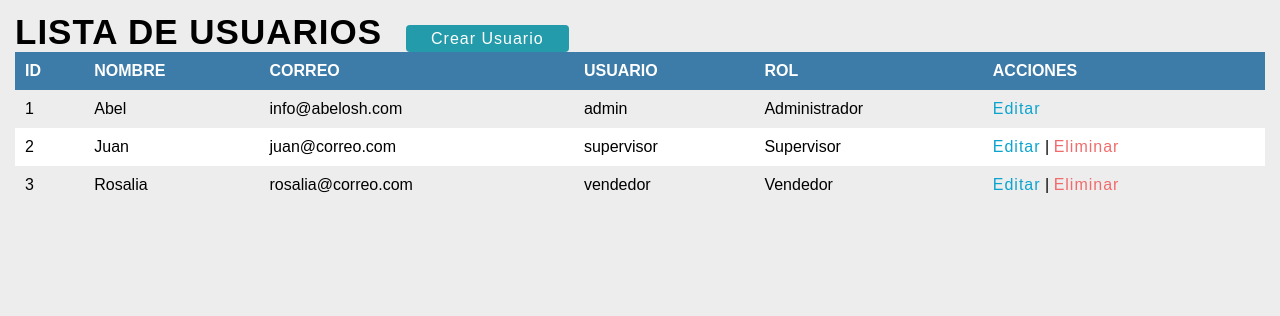
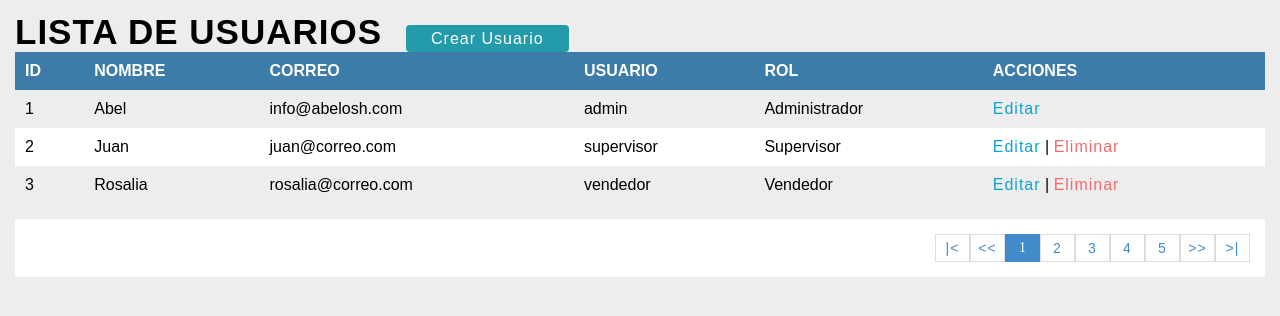
Before and after one commit to pcnay/facturas-2, a PHP site: page /sistema/lista_usuario.php in a window 1280 px wide. Shown: the part 78-394 px from the top of the page. Run offline with PHP 8.4, Linux system fonts and the light colour scheme; a user stored in the database is signed in; data comes from the database, SQL or seed files in the repository.

Commit message:
Se inicia con el paginador en la pantalla de Usuarios

```diff
--- a/sistema/css/style.css
+++ b/sistema/css/style.css
@@ -341,3 +341,43 @@ table td
 	padding:20px 50px;
 	border:0;
 }
+
+/* Estilos al Paginador */
+.paginador ul
+{
+	padding:15px;
+	list-style:none;
+	background:#fff;
+	margin-top:15px;
+	display: -webkit-flex;
+	display: -moz-flex;
+	display: -ms-flex;
+	display: -o-flex;
+	display: flex;
+	justify-content:flex-end; /* Justificando el paginador a la derecha */
+}
+
+/* Crea los recuadros en cada uno de los numeros del paginador. */
+.paginador a, .pageSelected
+{
+	color:#428bca;
+	border:1px solid #ddd;
+	padding:5px;
+	display:inline-block;
+	font-size:14px;
+	text-align:center;
+	width:35px;
+}
+
+.paginador a:hover
+{
+	background:#ddd;
+}
+
+/* Recuadro Azul en la opcion seleccionada. */
+.pageSelected
+{
+	color:#FFF;
+	background:#428bca;
+	border:1px solid #428bca;
+}
--- a/sistema/lista_usuario.php
+++ b/sistema/lista_usuario.php
@@ -27,7 +27,28 @@
       </tr>
 
       <?php
-        $query = mysqli_query($conection,"SELECT u.idusuario,u.nombre,u.correo,u.usuario,r.rol FROM usuario u INNER JOIN rol r ON u.rol = r.idrol WHERE u.estatus=1");
+
+        // Seccion del paginador
+        $sql_registe = mysqli_query ($conection,"SELECT COUNT(*) AS total_registro FROM usuario WHERE estatus=1");
+        $result_register = mysqli_fetch_array($sql_registe);
+        $total_registro = $result_register['total_registro'];
+        $por_pagina = 5;
+
+        // Este valor es que se pasara por la URL, cuando se oprime un número del paginador.
+        if (empty ($_GET['pagina']))
+        {
+          $pagina = 1;
+        }
+        else
+        {
+          $pagina = $_GET['pagina'];
+        }
+        $desde = ($pagina-1)*$por_pagina;
+        $total_paginas = ceil($total_registro/$por_pagina);
+
+        $query = mysqli_query($conection,"SELECT u.idusuario,u.nombre,u.correo,u.usuario,r.rol FROM usuario u INNER JOIN rol r ON u.rol = r.idrol WHERE u.estatus = 1 ORDER BY u.nombre ASC LIMIT $desde,$por_pagina");
+
+
         $result = mysqli_num_rows($query);
         if ($result >0)
         {
@@ -59,6 +80,21 @@
 
     </table>
 
+    <!-- Es la sección de Páginador. -->
+    <div class="paginador">
+      <ul>
+        <li><a href="#">|<</a></li>
+        <li><a href="#"><<</a></li>
+        <li class="pageSelected" >1</a></li>
+        <li><a href="#">2</a></li>
+        <li><a href="#">3</a></li>
+        <li><a href="#">4</a></li>
+        <li><a href="#">5</a></li>
+        <li><a href="#">>></a></li>
+        <li><a href="#">>|</a></li>
+      </ul>
+    </div>
+
 	</section>
 
 	<?php include "include/footer.php"; ?>
```
Also changed, not shown: sistema/eliminar_usuario.php (+7 -0 lines).
